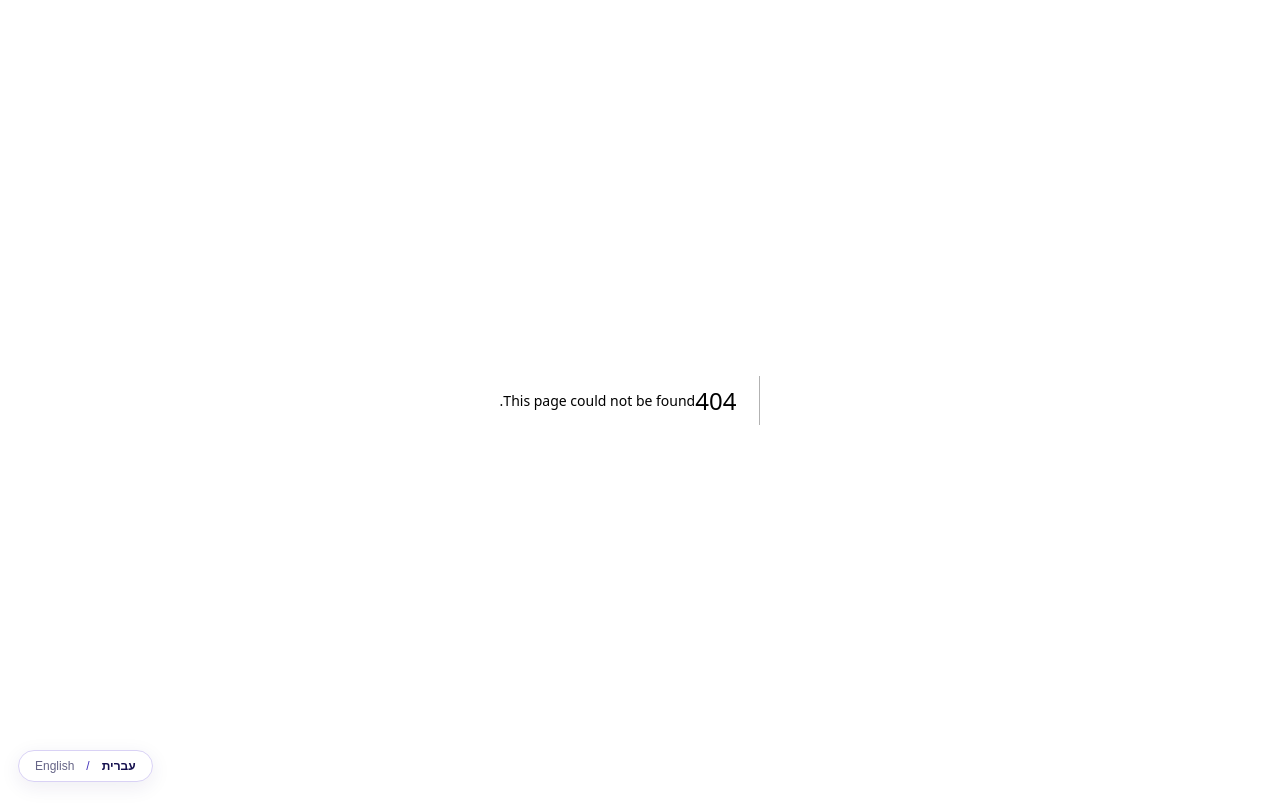
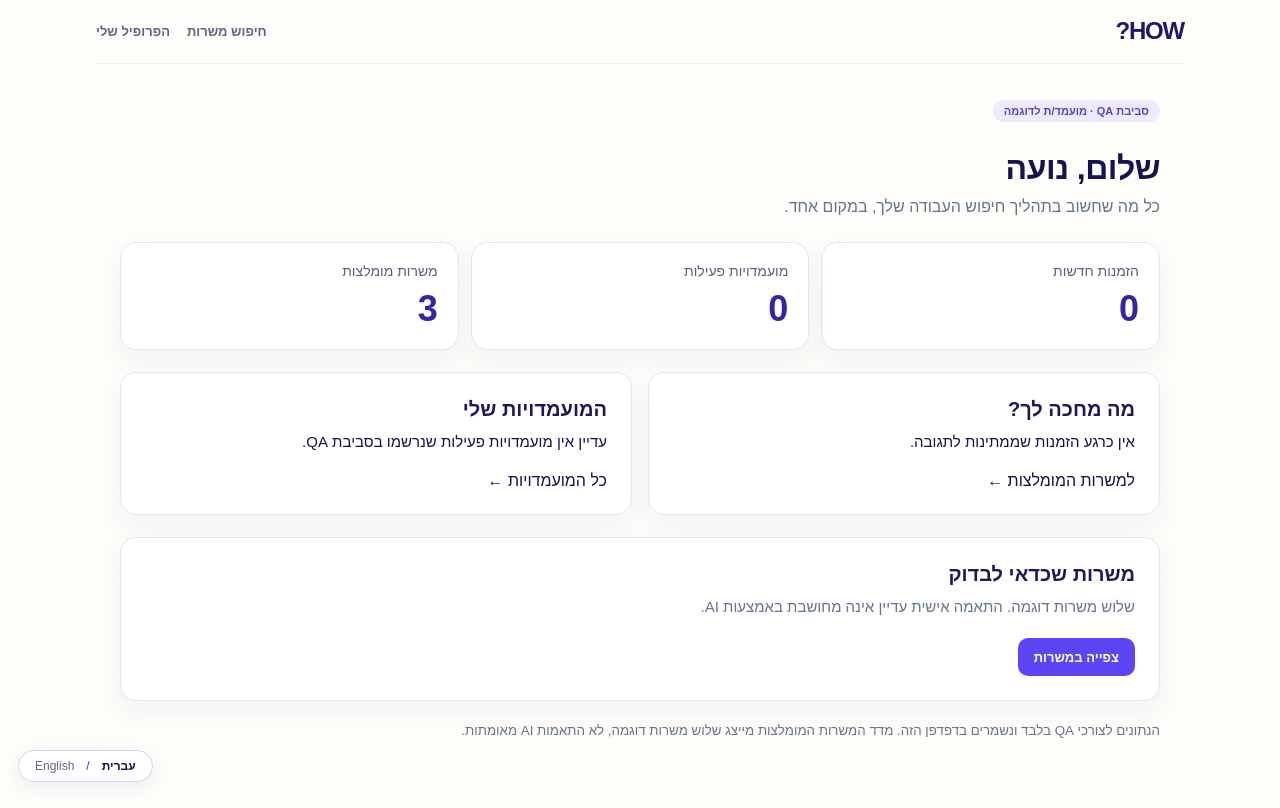
Before and after one commit to IritSel/recruitment-ai, a Next.js app: page /candidate/dashboard in a window 1280 px wide. Before the commit this address had no page. Built offline with nearby package versions, Linux system fonts and the light colour scheme.

Commit message:
Introduce candidate QA dashboard with invitation, application and next-action metrics

```diff
--- /dev/null
+++ b/app/candidate/dashboard/page.tsx
@@ -0,0 +1,28 @@
+"use client";
+import Link from "next/link";
+import {useEffect,useState} from "react";
+import {qaCandidates} from "../../qa-candidates";
+type Offer={candidateId:string;jobId:string;jobTitle:string;status?:string};
+type Application={candidateId:string;jobId:string;status:string};
+export default function CandidateDashboard(){
+ const [id,setId]=useState("noa");
+ const [offers,setOffers]=useState<Offer[]>([]);
+ const [applications,setApplications]=useState<Application[]>([]);
+ const [ready,setReady]=useState(false);
+ useEffect(()=>{const selected=new URLSearchParams(window.location.search).get("id")||"noa";setId(selected);try{const raw=JSON.parse(localStorage.getItem("how-qa-job-offers")||"[]");setOffers(Array.isArray(raw)?raw:[]);const apps=JSON.parse(localStorage.getItem("how-qa-applications")||"[]");setApplications(Array.isArray(apps)?apps:[])}catch{}setReady(true)},[]);
+ const candidate=qaCandidates.find(c=>c.id===id);
+ const mine=offers.filter(o=>o.candidateId===id);
+ const active=applications.filter(a=>a.candidateId===id&&a.status!=="rejected");
+ const pending=mine.filter(o=>!o.status||o.status==="pending");
+ const metrics=[{name:"הזמנות חדשות",value:pending.length},{name:"מועמדויות פעילות",value:active.length},{name:"משרות מומלצות",value:3}];
+ return <main className="shell" dir="rtl"><nav className="nav"><Link className="brand" href="/">HOW?</Link><div className="navlinks"><Link href="/candidate/jobs">חיפוש משרות</Link><Link href="/candidate/profile">הפרופיל שלי</Link></div></nav><section style={{maxWidth:1040,margin:"36px auto 70px",display:"grid",gap:22}}>
+ <div><span className="eyebrow">סביבת QA · מועמד/ת לדוגמה</span><h1 style={{marginBottom:6}}>שלום, {candidate?.name?.split(" ")[0]||"ברוכה הבאה"}</h1><p style={{color:"#64748b",margin:0}}>כל מה שחשוב בתהליך חיפוש העבודה שלך, במקום אחד.</p></div>
+ <div style={{display:"grid",gridTemplateColumns:"repeat(auto-fit,minmax(170px,1fr))",gap:12}}>{metrics.map(m=><div className="choice" key={m.name} style={{margin:0,padding:20,display:"grid",gap:10}}><span style={{fontSize:14,color:"#625b79"}}>{m.name}</span><strong style={{fontSize:36,lineHeight:1.1,color:"#3624a1"}}>{ready?m.value:"—"}</strong></div>)}</div>
+ <div style={{display:"grid",gridTemplateColumns:"repeat(auto-fit,minmax(280px,1fr))",gap:16}}>
+ <section className="choice" style={{margin:0,padding:24}}><h2 style={{marginTop:0}}>מה מחכה לך?</h2>{pending.length?<><p>יש לך {pending.length} הזמנות ממגייסים שממתינות לתשובה.</p><Link className="button" href={"/candidate/invitations?id="+encodeURIComponent(id)}>צפייה בהזמנות</Link></>:<><p>אין כרגע הזמנות שממתינות לתגובה.</p><Link href="/candidate/jobs">למשרות המומלצות ←</Link></>}</section>
+ <section className="choice" style={{margin:0,padding:24}}><h2 style={{marginTop:0}}>המועמדויות שלי</h2>{active.length?<div style={{display:"grid",gap:8}}>{active.map(a=><p key={a.jobId} style={{margin:0,padding:"9px 0",borderBottom:"1px solid #eee9ff"}}>{mine.find(o=>o.jobId===a.jobId)?.jobTitle||({"qa-demo-service":"נציגי שירות","qa-demo-team":"מנהל/ת צוות","qa-demo-backoffice":"בק אופיס"} as Record<string,string>)[a.jobId]||"משרה"} · <strong>{a.status==="process"?"בתהליך":a.status==="hired"?"התקבלתי":"ממתינה לבדיקה"}</strong></p>)}</div>:<p>עדיין אין מועמדויות פעילות שנרשמו בסביבת QA.</p>}<Link href="/candidate/applications">כל המועמדויות ←</Link></section>
+ </div>
+ <section className="choice" style={{margin:0,padding:24}}><h2 style={{marginTop:0}}>משרות שכדאי לבדוק</h2><p style={{color:"#64748b"}}>שלוש משרות דוגמה. התאמה אישית עדיין אינה מחושבת באמצעות AI.</p><Link className="button" href="/candidate/jobs">צפייה במשרות</Link></section>
+ <small style={{color:"#64748b"}}>הנתונים לצורכי QA בלבד ונשמרים בדפדפן הזה. מדד המשרות המומלצות מייצג שלוש משרות דוגמה, לא התאמות AI מאומתות.</small>
+ </section></main>
+}
```
